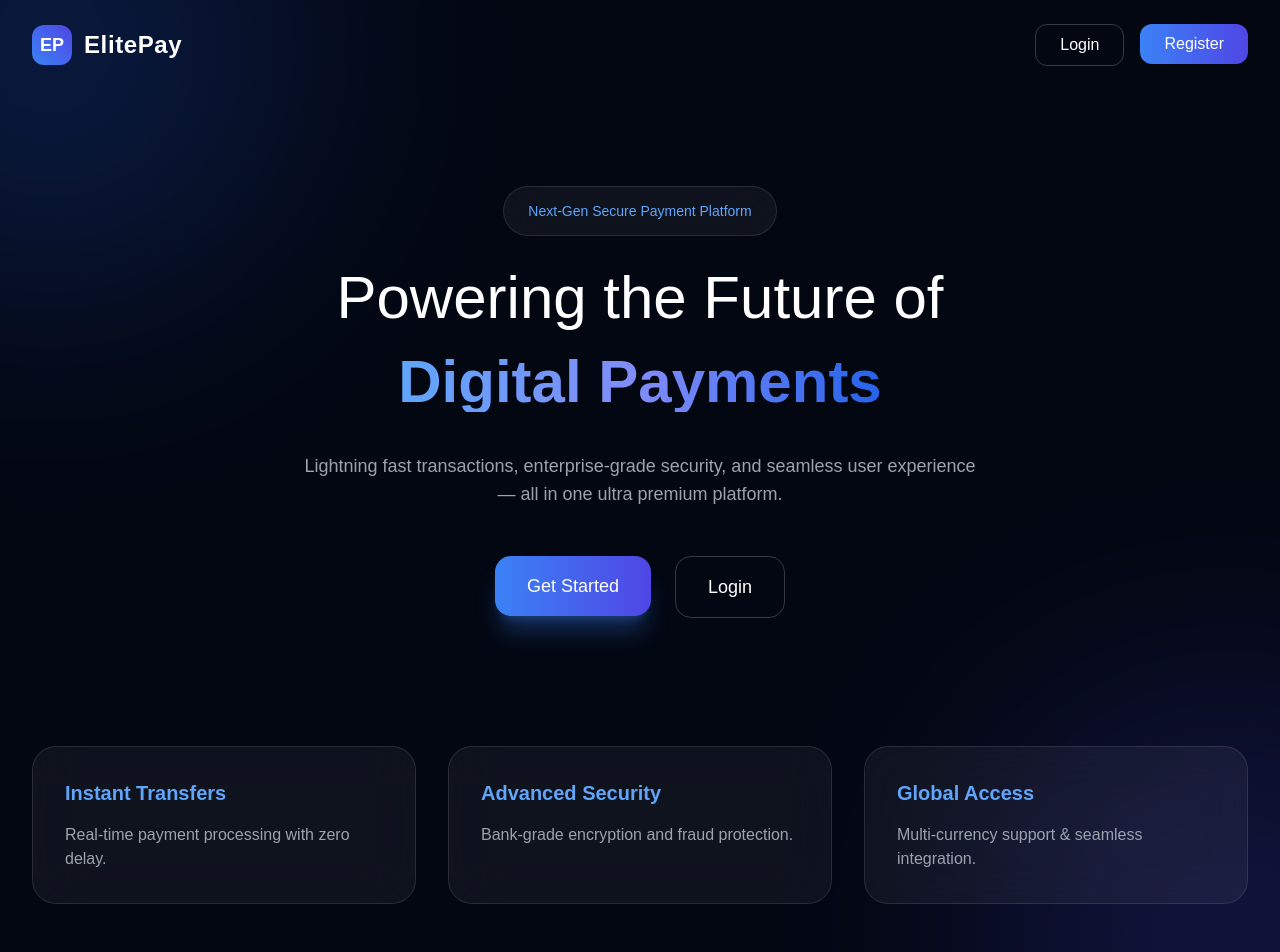
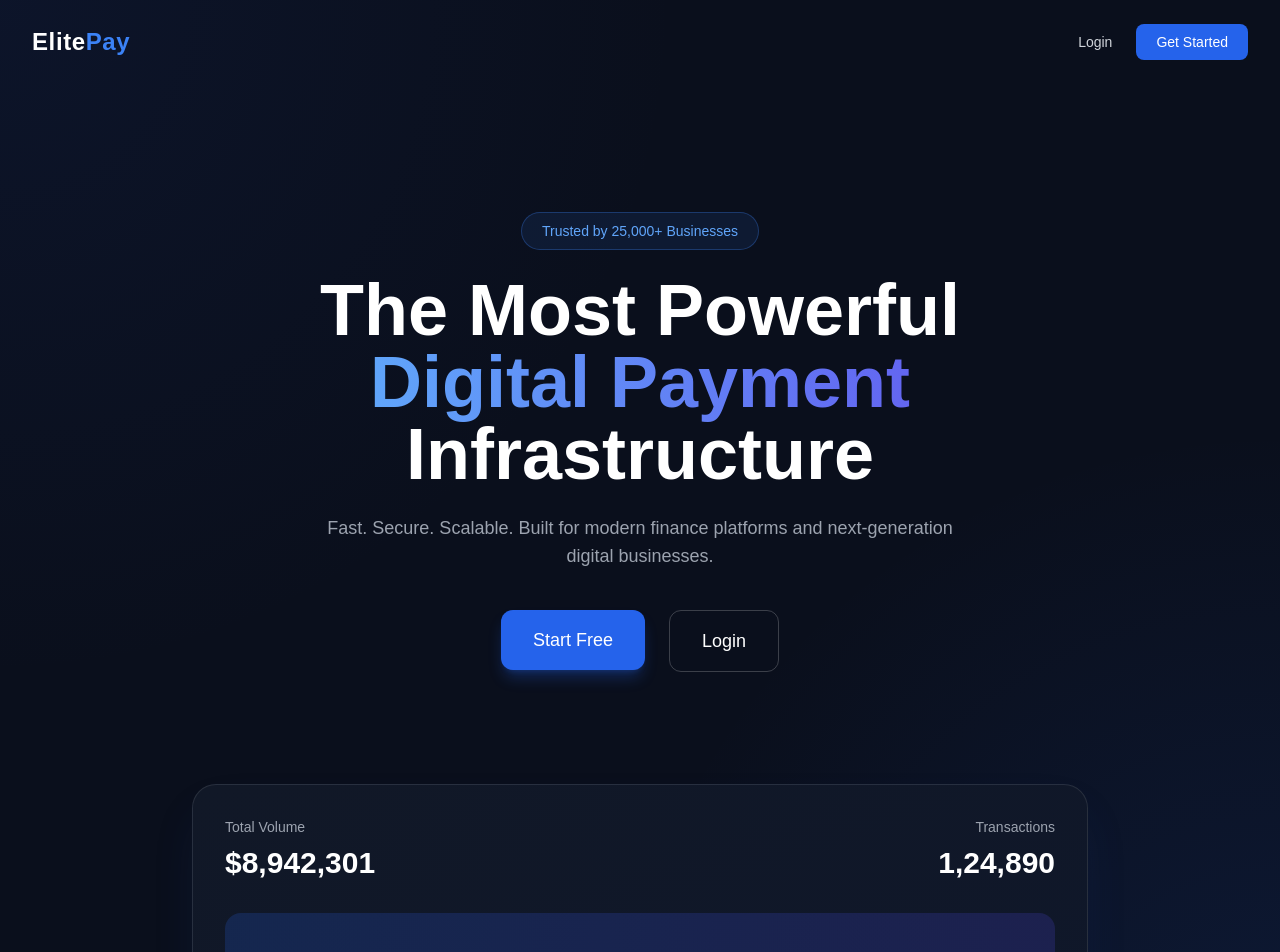
Before and after one commit to luverefounder-del/fintech-dashboard, a Next.js app: page / in a window 1280 px wide. Shown: the top 952 px of the page. Built offline with nearby package versions, Linux system fonts and the light colour scheme.

Commit message:
feat: redesign landing page with ultra clean SaaS-style premium fintech UI

```diff
--- a/app/page.tsx
+++ b/app/page.tsx
@@ -2,68 +2,62 @@ import Link from "next/link";
 
 export default function Home() {
   return (
-    <main className="min-h-screen bg-[#030712] text-white relative overflow-hidden">
+    <main className="min-h-screen bg-[#0A0F1C] text-white relative overflow-hidden">
 
-      {/* Background Glow Effects */}
-      <div className="absolute top-[-200px] left-[-200px] w-[500px] h-[500px] bg-blue-600 opacity-20 blur-[120px] rounded-full"></div>
-      <div className="absolute bottom-[-200px] right-[-200px] w-[500px] h-[500px] bg-indigo-600 opacity-20 blur-[120px] rounded-full"></div>
+      {/* Subtle Gradient Background */}
+      <div className="absolute inset-0 bg-[radial-gradient(circle_at_top_left,#1e3a8a20,transparent_40%)]" />
+      <div className="absolute inset-0 bg-[radial-gradient(circle_at_bottom_right,#2563eb20,transparent_40%)]" />
 
       {/* Navbar */}
       <nav className="flex justify-between items-center px-8 py-6 relative z-10">
-        <div className="flex items-center gap-3">
-          <div className="w-10 h-10 rounded-xl bg-gradient-to-tr from-blue-500 to-indigo-600 flex items-center justify-center font-bold text-lg">
-            EP
-          </div>
-          <h1 className="text-2xl font-semibold tracking-wide">
-            ElitePay
-          </h1>
-        </div>
+        <h1 className="text-2xl font-semibold tracking-wide">
+          Elite<span className="text-blue-500">Pay</span>
+        </h1>
 
-        <div className="flex gap-4">
-          <Link href="/login">
-            <button className="px-6 py-2 rounded-xl border border-white/20 hover:bg-white/10 transition">
-              Login
-            </button>
+        <div className="flex gap-6 text-sm items-center">
+          <Link href="/login" className="text-gray-300 hover:text-white transition">
+            Login
           </Link>
-          <Link href="/signup">
-            <button className="px-6 py-2 rounded-xl bg-gradient-to-r from-blue-500 to-indigo-600 hover:opacity-90 transition">
-              Register
-            </button>
+          <Link
+            href="/signup"
+            className="px-5 py-2 rounded-lg bg-blue-600 hover:bg-blue-700 transition"
+          >
+            Get Started
           </Link>
         </div>
       </nav>
 
       {/* Hero Section */}
-      <section className="flex flex-col items-center text-center mt-24 px-6 relative z-10">
+      <section className="relative z-10 flex flex-col items-center text-center mt-32 px-6">
 
-        <div className="mb-8 px-6 py-3 rounded-full bg-white/5 backdrop-blur-xl border border-white/10">
-          <span className="text-blue-400 text-sm">
-            Next-Gen Secure Payment Platform
-          </span>
+        <div className="mb-6 px-5 py-2 text-sm rounded-full border border-blue-500/30 bg-blue-500/10 text-blue-400">
+          Trusted by 25,000+ Businesses
         </div>
 
-        <h2 className="text-5xl md:text-6xl font-light leading-tight mb-6">
-          Powering the Future of
+        <h2 className="text-6xl md:text-7xl font-semibold leading-tight mb-6 max-w-4xl">
+          The Most Powerful
+          <br />
+          <span className="bg-gradient-to-r from-blue-400 to-indigo-500 bg-clip-text text-transparent">
+            Digital Payment
+          </span>
+          <br />
+          Infrastructure
         </h2>
 
-        <h2 className="text-5xl md:text-6xl font-bold bg-gradient-to-r from-blue-400 via-indigo-400 to-blue-600 bg-clip-text text-transparent mb-10">
-          Digital Payments
-        </h2>
-
-        <p className="text-gray-400 max-w-2xl mb-12 text-lg">
-          Lightning fast transactions, enterprise-grade security,
-          and seamless user experience — all in one ultra premium platform.
+        <p className="text-gray-400 text-lg max-w-2xl mb-10">
+          Fast. Secure. Scalable. Built for modern finance platforms
+          and next-generation digital businesses.
         </p>
 
         <div className="flex gap-6">
           <Link href="/signup">
-            <button className="px-8 py-4 rounded-2xl bg-gradient-to-r from-blue-500 to-indigo-600 text-lg shadow-xl shadow-blue-500/30 hover:scale-105 transition duration-300">
-              Get Started
+            <button className="px-8 py-4 rounded-xl bg-blue-600 hover:bg-blue-700 text-lg transition shadow-lg shadow-blue-600/30">
+              Start Free
             </button>
           </Link>
 
           <Link href="/login">
-            <button className="px-8 py-4 rounded-2xl border border-white/20 text-lg hover:bg-white/10 transition duration-300">
+            <button className="px-8 py-4 rounded-xl border border-white/20 hover:bg-white/10 text-lg transition">
               Login
             </button>
           </Link>
@@ -71,37 +65,27 @@ export default function Home() {
 
       </section>
 
-      {/* Feature Cards */}
-      <section className="grid md:grid-cols-3 gap-8 px-8 mt-32 pb-20 relative z-10">
+      {/* Floating Card Mockup */}
+      <div className="relative z-10 mt-28 flex justify-center px-6">
+        <div className="w-full max-w-4xl rounded-3xl bg-gradient-to-br from-[#111827] to-[#0f172a] p-8 border border-white/10 shadow-2xl shadow-blue-900/20 backdrop-blur-xl">
 
-        {[
-          {
-            title: "Instant Transfers",
-            desc: "Real-time payment processing with zero delay."
-          },
-          {
-            title: "Advanced Security",
-            desc: "Bank-grade encryption and fraud protection."
-          },
-          {
-            title: "Global Access",
-            desc: "Multi-currency support & seamless integration."
-          }
-        ].map((item, index) => (
-          <div
-            key={index}
-            className="p-8 rounded-3xl bg-white/5 backdrop-blur-xl border border-white/10 hover:border-blue-500/40 transition duration-300"
-          >
-            <h3 className="text-xl font-semibold mb-4 text-blue-400">
-              {item.title}
-            </h3>
-            <p className="text-gray-400">
-              {item.desc}
-            </p>
+          <div className="flex justify-between mb-8">
+            <div>
+              <p className="text-gray-400 text-sm">Total Volume</p>
+              <p className="text-3xl font-semibold mt-2">$8,942,301</p>
+            </div>
+            <div className="text-right">
+              <p className="text-gray-400 text-sm">Transactions</p>
+              <p className="text-3xl font-semibold mt-2">1,24,890</p>
+            </div>
           </div>
-        ))}
 
-      </section>
+          <div className="h-40 rounded-2xl bg-gradient-to-r from-blue-600/20 to-indigo-600/20 flex items-center justify-center text-gray-400">
+            Live Analytics Dashboard Preview
+          </div>
+
+        </div>
+      </div>
 
     </main>
   );
```
